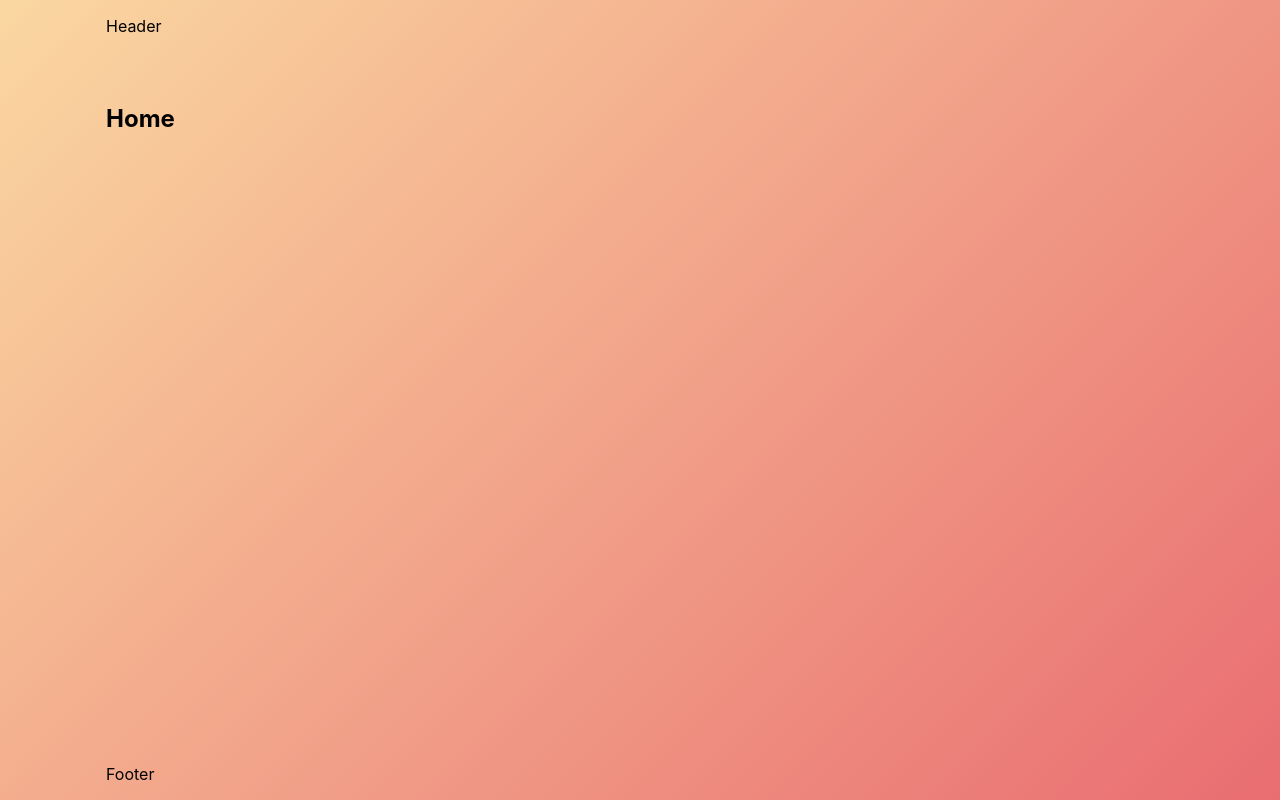
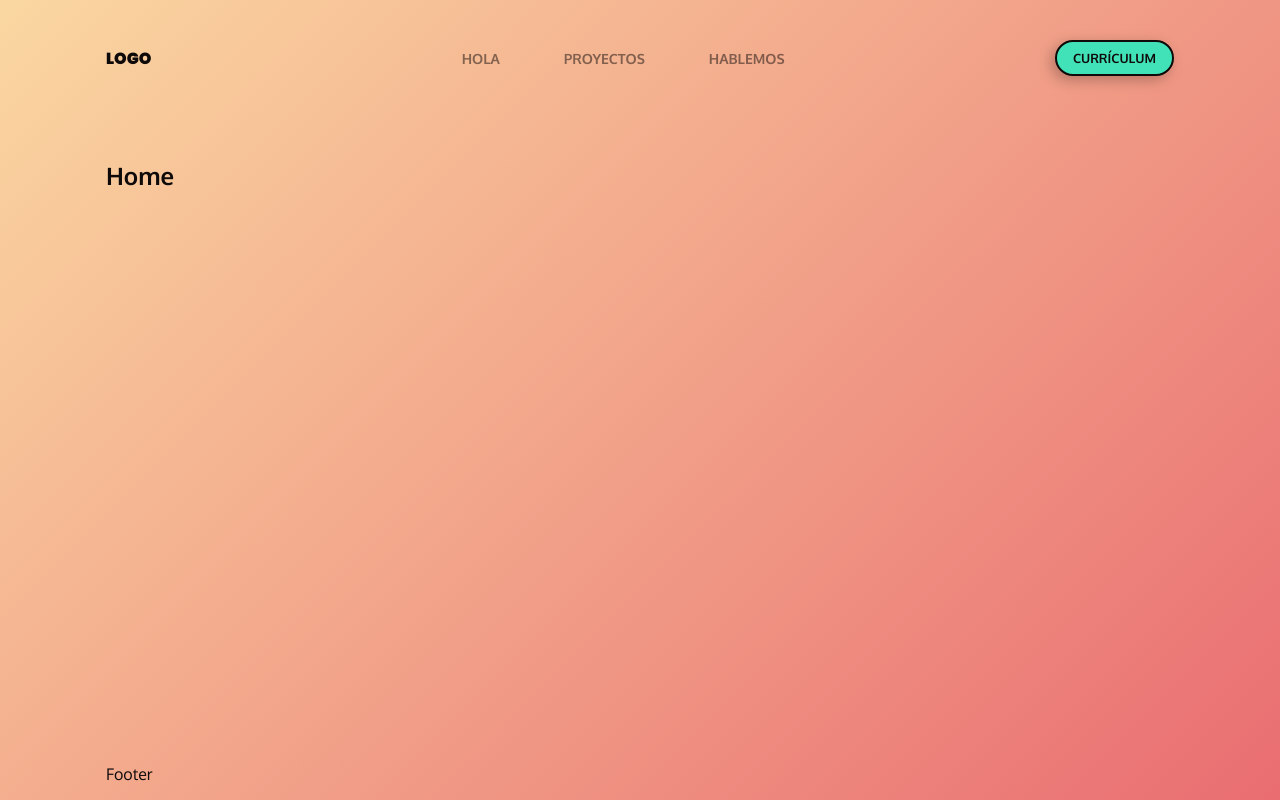
Before and after one commit to carlossantesp/portafolio-elisa, a Next.js app: page / in a window 1280 px wide. Built offline with nearby package versions, Linux system fonts and the light colour scheme.

Commit message:
Agregando el header y el navbar

```diff
--- a/components/Layout/Layout.module.css
+++ b/components/Layout/Layout.module.css
@@ -2,7 +2,6 @@
   background: linear-gradient(135deg, #FAD7A1 0%, #E96D71 100%);
   min-height: 100vh;
   display: grid;
-  grid-template-areas: "header" "main" "footer";
   grid-template-rows: auto 1fr auto;
   gap: 1rem;
 }
--- a/components/Layout/index.js
+++ b/components/Layout/index.js
@@ -1,4 +1,5 @@
 import Head from "next/head";
+import Navbar from "../Navbar";
 import styles from "./Layout.module.css";
 
 export default function Layout({ children }) {
@@ -9,7 +10,9 @@ export default function Layout({ children }) {
         <link rel="icon" href="/favicon.ico" />
       </Head>
       <div className={styles.wrapper}>
-        <header className={styles.container}>Header</header>
+        <div className={styles.container}>
+          <Navbar />
+        </div>
         <main className={styles.container}>{children}</main>
         <footer className={styles.container}>Footer</footer>
       </div>
--- /dev/null
+++ b/components/Navbar/Navbar.module.css
@@ -0,0 +1,51 @@
+.header{
+  display: grid;
+  grid-template-areas: "logo curriculum";
+  grid-template-columns: auto;
+  justify-content: space-between;
+  align-items: center;
+  gap: 1rem;
+  margin-top: 1rem;
+}
+.logo {
+  grid-area: logo;
+  font-family: var(--fontLogo);
+  font-weight: var(--logoBold);
+  font-style: 1.5rem;
+}
+.nav{
+  grid-area: menu;
+  display: none;
+}
+.menu{
+  display: flex;
+  justify-content: center;
+  align-items: center;
+  list-style: none;
+}
+.menuItem{
+  padding: 0.5rem 1rem;
+  margin: 0 1rem;
+}
+.menuLink{
+  font-weight: var(--fontBold);
+  font-size: 0.875rem;
+  text-transform: uppercase;
+  color: var(--color-accent);
+}
+.curriculum{
+  grid-area: curriculum;
+  font-size: 0.8rem;
+}
+
+@media screen and (min-width: 768px){
+  .header{
+    margin-top: 0.5rem;
+    grid-template-areas: "logo menu curriculum";
+    grid-template-columns: auto 1fr auto;
+    gap: 2rem;
+  }
+  .nav{
+    display: block;
+  }
+}
--- a/components/Navbar/index.js
+++ b/components/Navbar/index.js
@@ -0,0 +1,38 @@
+import Link from "next/link";
+import styles from "../Navbar/Navbar.module.css";
+
+export default function Navbar() {
+  return (
+    <header className={styles.header}>
+      <div className={styles.logo}>
+        <Link href="/">
+          <a>LOGO</a>
+        </Link>
+      </div>
+      <nav className={styles.nav}>
+        <ul className={styles.menu}>
+          <li className={styles.menuItem}>
+            <Link href="/">
+              <a className={styles.menuLink}>Hola</a>
+            </Link>
+          </li>
+          <li className={styles.menuItem}>
+            <Link href="#proyectos">
+              <a className={styles.menuLink}>Proyectos</a>
+            </Link>
+          </li>
+          <li className={styles.menuItem}>
+            <Link href="#contacto">
+              <a className={styles.menuLink}>Hablemos</a>
+            </Link>
+          </li>
+        </ul>
+      </nav>
+      <div className={styles.curriculum}>
+        <Link href="/">
+          <a className="btn btn-primary">CURRÍCULUM</a>
+        </Link>
+      </div>
+    </header>
+  );
+}
--- a/styles/globals.css
+++ b/styles/globals.css
@@ -1,9 +1,26 @@
+@import url('https://fonts.googleapis.com/css2?family=Oxygen:wght@400;700&family=Poppins:wght@900&display=swap');
+
+:root{
+  --fontLogo: 'Poppins', sans-serif;
+  --logoBold:900;
+  --fontPrimary: 'Oxygen', sans-serif;
+  --fontNormal: 400;
+  --fontBold: 700;
+
+  --sizeBase: 16px;
+
+  --color-text: #0f0a0a;
+  --color-accent: rgba(15, 10, 10, 0.5);
+  --color-primary: #42E2B8;
+}
+
 html,
 body {
   padding: 0;
   margin: 0;
-  font-family: -apple-system, BlinkMacSystemFont, Segoe UI, Roboto, Oxygen,
-    Ubuntu, Cantarell, Fira Sans, Droid Sans, Helvetica Neue, sans-serif;
+  font-family: var(--fontPrimary);
+  font-weight: var(--fontNormal);
+  color: var(--color-text);
 }
 
 a {
@@ -14,3 +31,18 @@ a {
 * {
   box-sizing: border-box;
 }
+
+.btn{
+  background-color: transparent;
+  box-shadow: -4px 4px 14px rgba(0,0,0,.25);
+  text-transform: uppercase;
+  font-weight: var(--fontBold);
+  display: inline-block;
+  padding: 0.5rem 1rem;
+  border-radius: 3rem;
+  border: 2px solid var(--color-text);
+  cursor: pointer;
+}
+.btn-primary{
+  background-color: var(--color-primary);
+}
```
